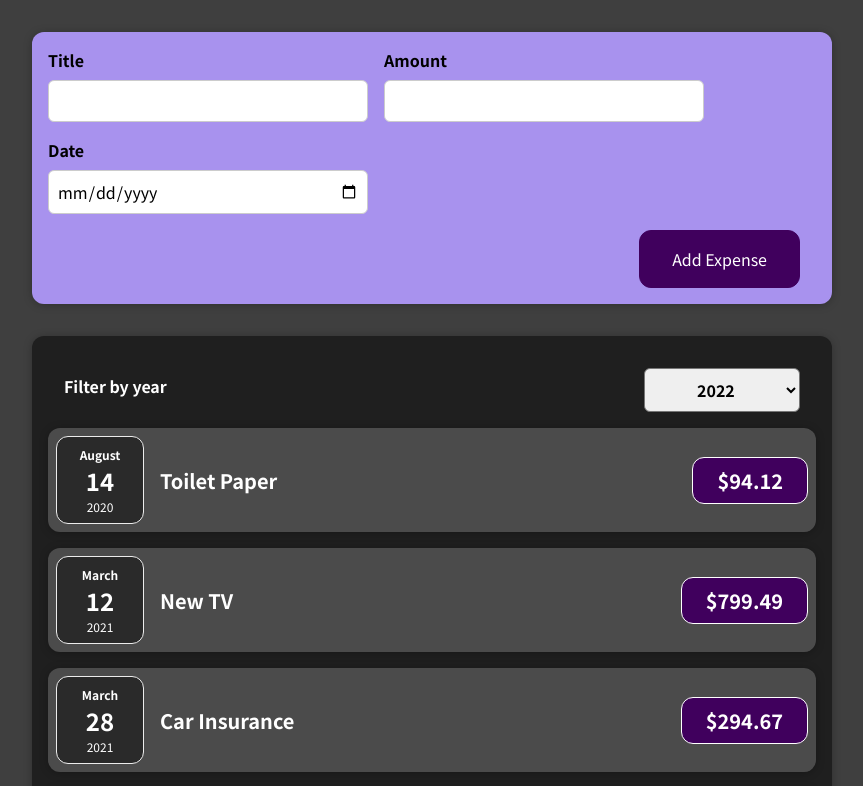
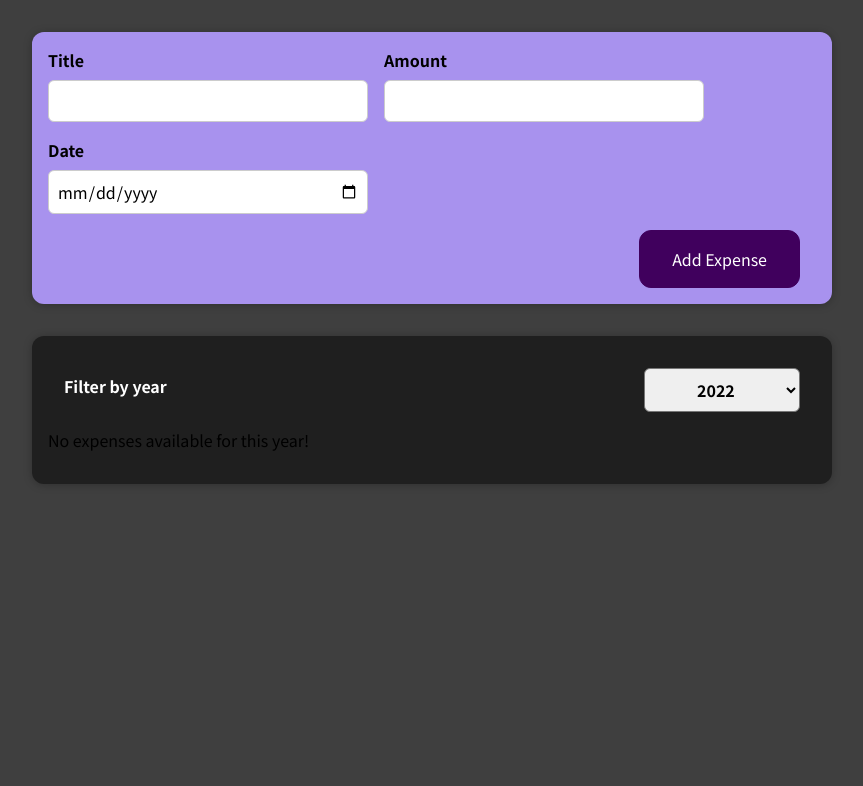
Before and after one commit to Qasper1974/expense-tracker, a React (Create React App) app: page / in a window 1280 px wide. Shown: the top 786 px of the page, without its empty margins (208-1071 px from the left). Built offline with nearby package versions, Linux system fonts and the light colour scheme.

Commit message:
conditional lists

```diff
--- a/src/App.js
+++ b/src/App.js
@@ -24,7 +24,7 @@ const DUMMY_EXPENSES = [
   },
 ];
 
-function App() {
+function App(props) {
   const [expenses, setExpenses] = useState(DUMMY_EXPENSES);
 
   const addExpenseHandler = (expense) => {
--- a/src/components/expenses/ExpensesList.js
+++ b/src/components/expenses/ExpensesList.js
@@ -6,10 +6,25 @@ import ExpensesFilter from "./ExpensesFilter";
 
 function ExpensesList(props) {
   const [filteredYear, setFilteredYear] = useState("2022");
-
   const filterChangeHandler = (year) => {
     setFilteredYear(year);
   };
+
+  const filteredExpenses = props.uitgaven.filter(
+    (item) => item.date.getFullYear() === +filteredYear
+  );
+
+  let expensesContent = <p>No expenses available for this year!</p>;
+  if (filteredExpenses.length > 0) {
+    expensesContent = filteredExpenses.map((item) => (
+      <ExpenseItem
+        key={item.id}
+        date={item.date}
+        title={item.title}
+        amount={item.amount}
+      />
+    ));
+  }
   return (
     <div>
       <Card className="expenses">
@@ -17,13 +32,7 @@ function ExpensesList(props) {
           selected={filteredYear}
           onFilterChange={filterChangeHandler}
         />
-        {props.uitgaven.map((item) => (
-          <ExpenseItem
-            date={item.date}
-            title={item.title}
-            amount={item.amount}
-          />
-        ))}
+        {expensesContent}
       </Card>
     </div>
   );
```
Also changed, not shown: 1 other file (tests, documents, lock files or other folders).
